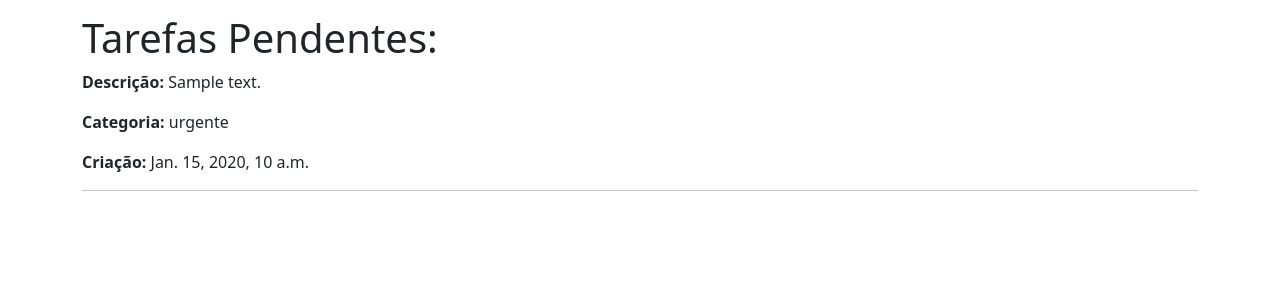
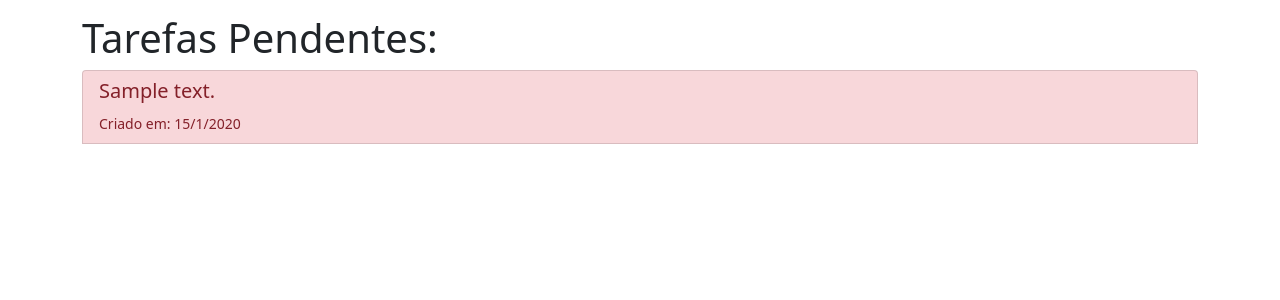
Before and after one commit to danilopreis/gerenciador_de_tarefas_django, a Django app: template tarefas/templates/tarefas/tarefas_pendentes.html in a window 1280 px wide. Shown: the part 56-356 px from the top of the page. Run offline with Django 4.2, Linux system fonts and the light colour scheme; the template is opened without the code that fills it: values that come from a table or form of the project are taken from there, others are empty; tables that the repository leaves empty hold one stand-in row (values such as "Sample post").

Commit message:
apply modal

```diff
--- a/tarefas/templates/tarefas/tarefas_pendentes.html
+++ b/tarefas/templates/tarefas/tarefas_pendentes.html
@@ -4,10 +4,36 @@
 
 {% block content %}
   <h1>Tarefas Pendentes:</h1>
-  {% for tarefa in tarefas_pendentes %}
-    <p><b>Descrição:</b> {{ tarefa.descricao }}</p>
-    <p><b>Categoria:</b> {{ tarefa.categoria }}</p>
-    <p><b>Criação:</b> {{ tarefa.criacao }}</p>
-    <hr>
-  {% endfor %}
+  <div class="list-group">
+    {% for tarefa in tarefas_pendentes %}
+      {% if tarefa.categoria == 'urgente' %}
+        <button type="button" class="list-group-item list-group-item-danger list-group-item-action" data-bs-toggle="modal" data-bs-target="#modal{{ tarefa.id }}">
+      {% else %}
+        {% if tarefa.categoria == 'importante' %}
+          <button type="button" class="list-group-item list-group-item-warning list-group-item-action" data-bs-toggle="modal" data-bs-target="#modal{{ tarefa.id }}">
+        {% else %}
+          <button type="button" class="list-group-item list-group-item-primary list-group-item-action" data-bs-toggle="modal" data-bs-target="#modal{{ tarefa.id }}">
+        {% endif %}
+      {% endif %}
+        <h5>{{ tarefa.descricao }}</h5>
+        <small>Criado em: {{ tarefa.criacao.day }}/{{ tarefa.criacao.month }}/{{ tarefa.criacao.year }}</small>
+      </button>
+      <!-- Modal -->
+      <div class="modal fade" id="modal{{ tarefa.id }}" tabindex="-1" aria-labelledby="exampleModalLabel" aria-hidden="true">
+        <div class="modal-dialog">
+          <div class="modal-content">
+            <div class="modal-header">
+              <h5 class="modal-title" id="exampleModalLabel">{{ tarefa.descricao }} | {{ tarefa.categoria|capfirst }}</h5>
+              <button type="button" class="btn-close" data-bs-dismiss="modal" aria-label="Close"></button>
+            </div>
+            <div class="modal-body">
+              <p>
+                Modal Body
+              </p>
+            </div>
+          </div>
+        </div>
+      </div>
+    {% endfor %}
+  </div>
 {% endblock %}
```
